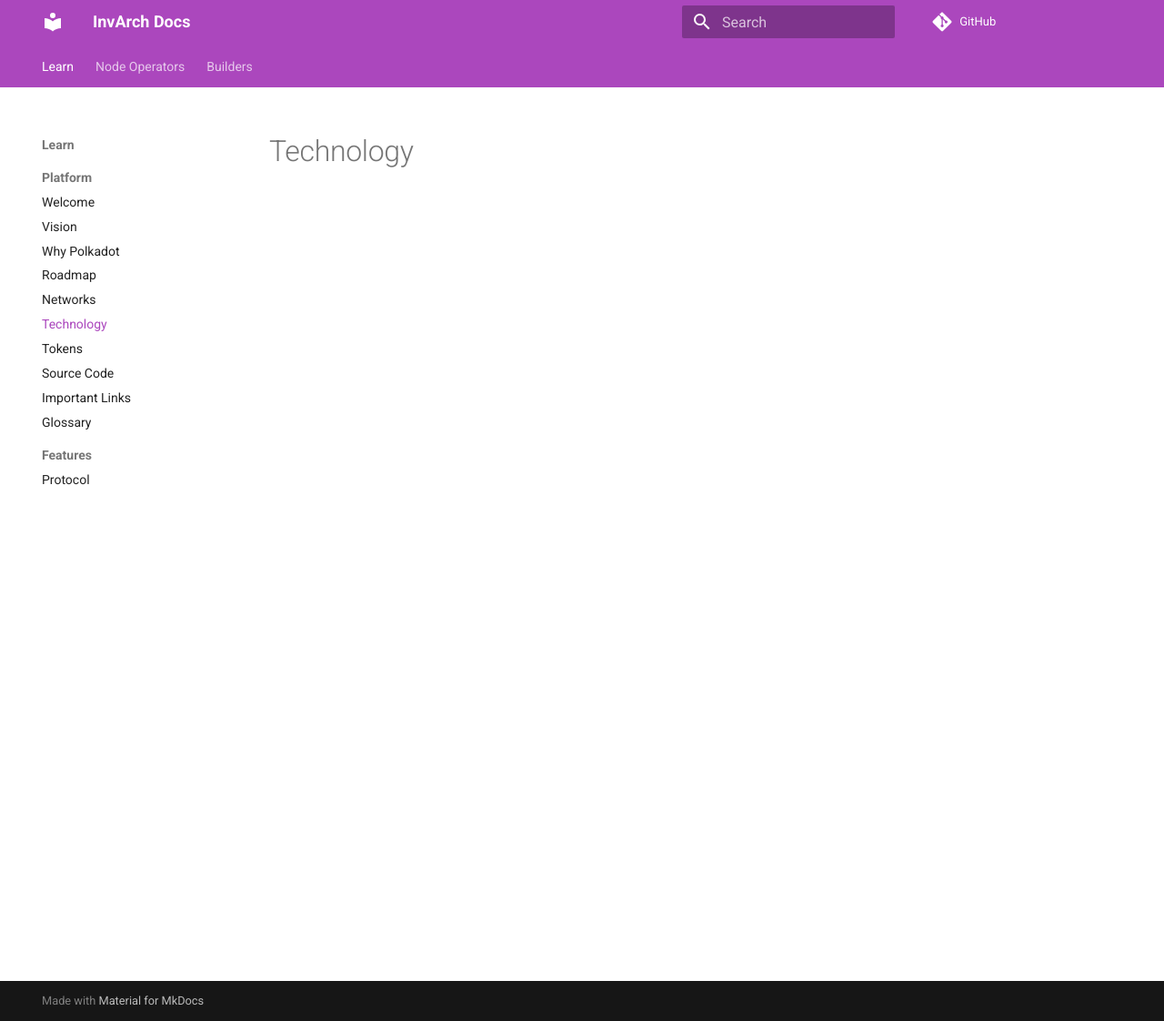
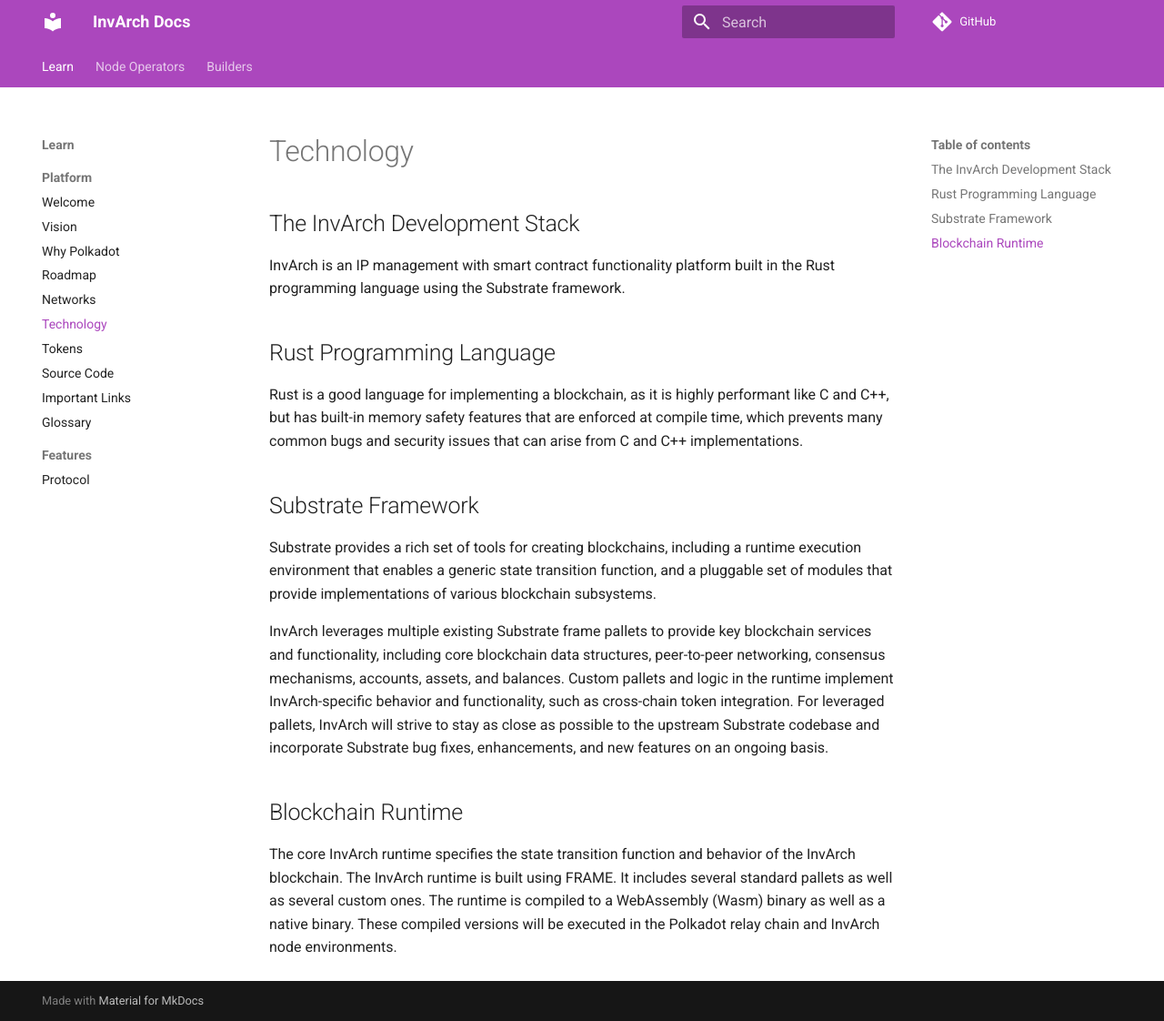
Before and after one commit to Abstracted-Labs/InvArch-docs, an MkDocs documentation site: the page built from docs/technology.md, in a window 1280 px wide and 1122 px high. Shown: the whole window at 91% size. Built offline with MkDocs 1.6.1 and Material for MkDocs 9.7.7, drawn with Linux system fonts in a browser that asks for light colours; comment, search, counter and statistics services are not loaded.

Commit message:
Add technology stacks

```diff
--- a/docs/technology.md
+++ b/docs/technology.md
@@ -1 +1,19 @@
 # Technology
+
+## The InvArch Development Stack
+
+InvArch is an IP management with smart contract functionality platform built in the Rust programming language using the Substrate framework.
+
+## Rust Programming Language
+
+Rust is a good language for implementing a blockchain, as it is highly performant like C and C++, but has built-in memory safety features that are enforced at compile time, which prevents many common bugs and security issues that can arise from C and C++ implementations.
+
+## Substrate Framework
+
+Substrate provides a rich set of tools for creating blockchains, including a runtime execution environment that enables a generic state transition function, and a pluggable set of modules that provide implementations of various blockchain subsystems.
+
+InvArch leverages multiple existing Substrate frame pallets to provide key blockchain services and functionality, including core blockchain data structures, peer-to-peer networking, consensus mechanisms, accounts, assets, and balances. Custom pallets and logic in the runtime implement InvArch-specific behavior and functionality, such as cross-chain token integration. For leveraged pallets, InvArch will strive to stay as close as possible to the upstream Substrate codebase and incorporate Substrate bug fixes, enhancements, and new features on an ongoing basis.
+
+## Blockchain Runtime
+
+The core InvArch runtime specifies the state transition function and behavior of the InvArch blockchain. The InvArch runtime is built using FRAME. It includes several standard pallets as well as several custom ones. The runtime is compiled to a WebAssembly (Wasm) binary as well as a native binary. These compiled versions will be executed in the Polkadot relay chain and InvArch node environments.
```
